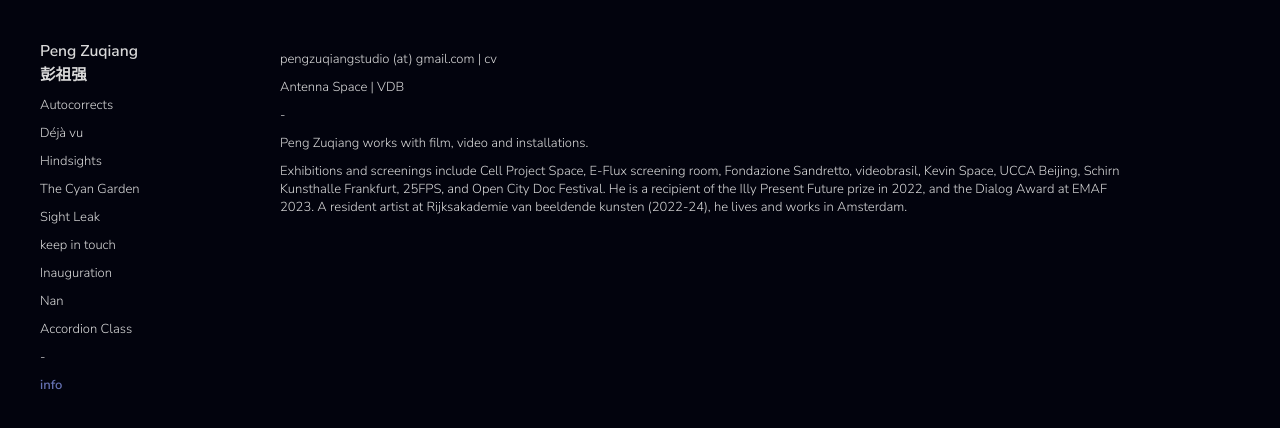
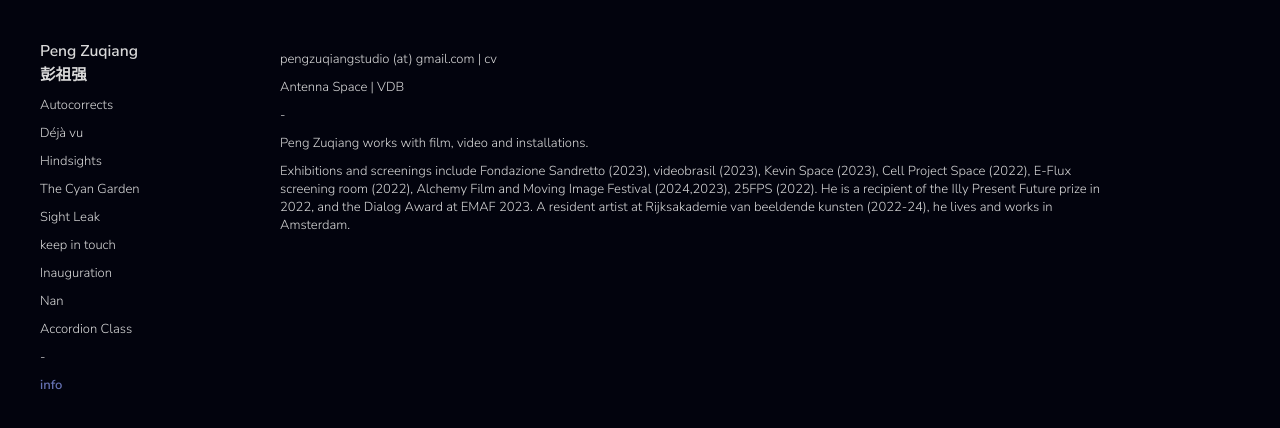
Before and after one commit to JAWeiss89/zuqiangPortfolioReact, a React (Create React App) app: page /info in a window 1280 px wide. Shown: the top 428 px of the page. Built offline with nearby package versions, Linux system fonts and the light colour scheme.

Commit message:
Update Info.js

```diff
--- a/src/Info.js
+++ b/src/Info.js
@@ -13,7 +13,7 @@ const Info = ({hideNav}) => {
             {/* <p>Zuqiang‘s works have been shown at exhibitions and festivals internationally including Antimatter, Dok Leipzig, Open City Documentary Festival, Connecting Space in Hong Kong, and Museum of Fine Arts, Houston. He has received fellowships and residencies from the MacDowell, Skowhegan, True/False Film Festival, and the Core Program. Zuqiang is part of the film collective Fish in a Pot 🐠.</p> */}
             {/* <p>Zuqiang’s works have been shown at exhibitions and festivals internationally including Antimatter, Open City Documentary Festival, IDFA, UCCA Beijing, and Museum of Fine Arts, Houston. He has received fellowships and residencies from the MacDowell, Skowhegan, the Core Program and the Lighthouse Works. He received the ‘Jury Special Prize’ from the 8th Huayu Youth Award, and a ‘Special Mention’ from Festival Film Dokumenter, Yogyakarta for his first feature film.</p> */}
             {/* <p>Zuqiang’s works have been shown at exhibitions and festivals internationally including UCCA Beijing, Time Art Center Berlin, IDFA,  Open City Documentary Festival, and Antimatter. He has received fellowships and residencies from the MacDowell, Skowhegan, the Core Program and the Lighthouse Works. He received the ‘Jury Special Prize’ from the 8th Huayu Youth Award, and a ‘Special Mention’ from Festival Film Dokumenter, Yogyakarta for his first feature film, Nan (2020)</p> */}
-            <p> Exhibitions and screenings include Cell Project Space, E-Flux screening room, Fondazione Sandretto, videobrasil, Kevin Space, UCCA Beijing, Schirn Kunsthalle Frankfurt, 25FPS, and Open City Doc Festival. He is a recipient of the Illy Present Future prize in 2022, and the Dialog Award at EMAF 2023. A resident artist at Rijksakademie van beeldende kunsten (2022-24), he lives and works in Amsterdam.</p>
+            <p> Exhibitions and screenings include Fondazione Sandretto (2023), videobrasil (2023), Kevin Space (2023), Cell Project Space (2022), E-Flux screening room (2022), Alchemy Film and Moving Image Festival (2024,2023), 25FPS (2022). He is a recipient of the Illy Present Future prize in 2022, and the Dialog Award at EMAF 2023. A resident artist at Rijksakademie van beeldende kunsten (2022-24), he lives and works in Amsterdam.</p>
         </section>
     )
 }
```
